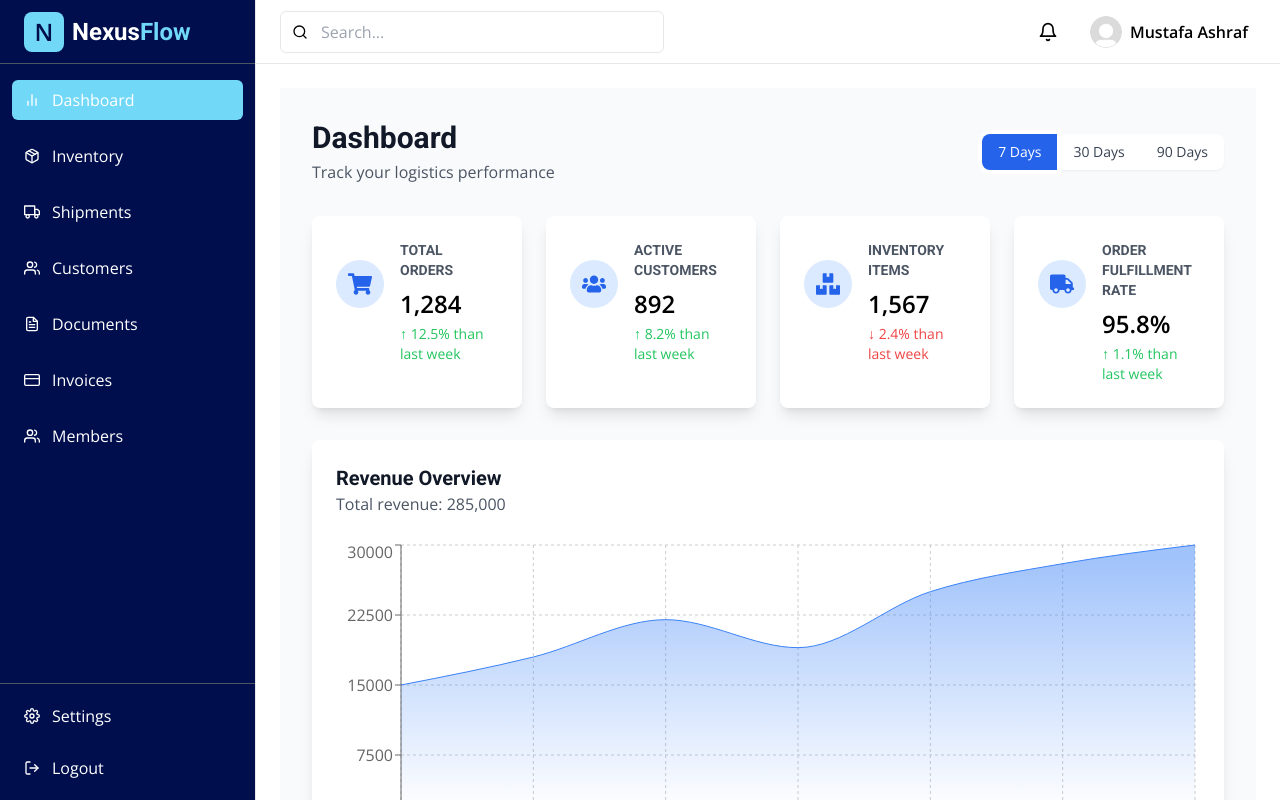
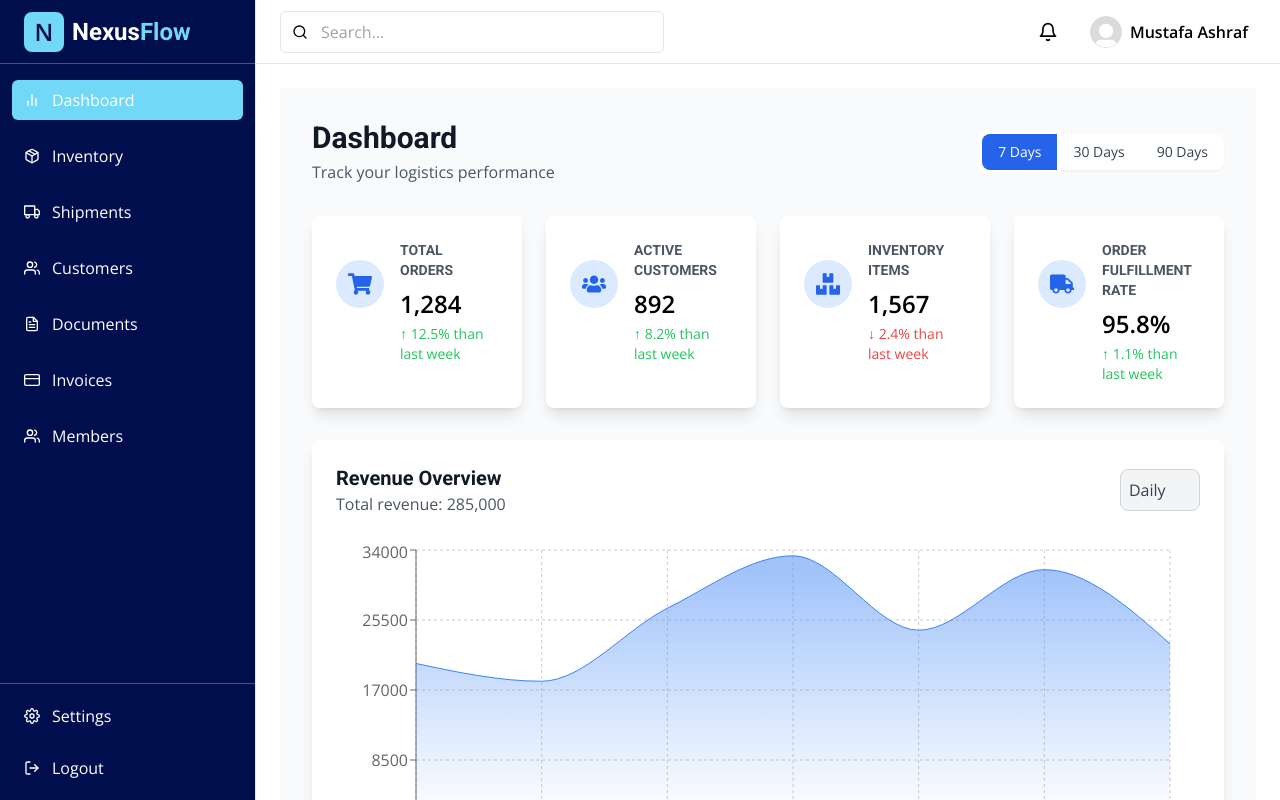
Before and after one commit to MustafaAFarag/SME-Huawei, a React (Vite) app: page /dashboard in a window 1280 px wide. Built offline with nearby package versions, Linux system fonts and the light colour scheme.

Commit message:
Data Changes with the Dashboard

```diff
--- a/src/pages/Dashboard.tsx
+++ b/src/pages/Dashboard.tsx
@@ -1,4 +1,4 @@
-import { useState } from 'react';
+import { useEffect, useState } from 'react';
 import {
   AreaChart,
   Area,
@@ -15,35 +15,61 @@ import { FaShoppingCart, FaUsers, FaBoxes, FaTruck } from 'react-icons/fa';
 import { IconType } from 'react-icons';
 import { motion } from 'framer-motion';
 
+function generateRandomSalesData(
+  days: number,
+): { name: string; value: number }[] {
+  const data = [];
+  for (let i = 1; i <= days; i++) {
+    const randomValue = Math.floor(Math.random() * (35000 - 15000 + 1)) + 15000;
+    data.push({ name: `Day ${i}`, value: randomValue });
+  }
+  return data;
+}
+
 type Timeframe = '7' | '30' | '90';
+type ViewOption = 'daily' | 'weekly' | 'monthly';
 
-const salesData: Record<Timeframe, { name: string; value: number }[]> = {
-  '7': [
-    { name: 'Day 1', value: 15000 },
-    { name: 'Day 2', value: 18000 },
-    { name: 'Day 3', value: 22000 },
-    { name: 'Day 4', value: 19000 },
-    { name: 'Day 5', value: 25000 },
-    { name: 'Day 6', value: 28000 },
-    { name: 'Day 7', value: 30000 },
-  ],
+const salesData: Record<
+  ViewOption,
+  Record<Timeframe, { name: string; value: number }[]>
+> = {
+  daily: {
+    '7': generateRandomSalesData(7), // Daily data for 7 days
+    '30': generateRandomSalesData(30), // Daily data for 30 days
+    '90': generateRandomSalesData(90), // Daily data for 90 days
+  },
+  weekly: {
+    '7': [], // Disable weekly for 7 days
     '30': [
       { name: 'Week 1', value: 15000 },
       { name: 'Week 2', value: 18000 },
       { name: 'Week 3', value: 22000 },
       { name: 'Week 4', value: 19000 },
-    { name: 'Week 5', value: 25000 },
-    { name: 'Week 6', value: 28000 },
-    { name: 'Week 7', value: 30000 },
-    { name: 'Week 8', value: 32000 },
-    { name: 'Week 9', value: 35000 },
-    { name: 'Week 10', value: 38000 },
-  ],
+    ], // Weekly data for 30 days
+    '90': [
+      { name: 'Week 1', value: 15000 },
+      { name: 'Week 2', value: 18000 },
+      { name: 'Week 3', value: 22000 },
+      { name: 'Week 4', value: 19000 },
+      { name: 'Week 5', value: 21000 },
+      { name: 'Week 6', value: 20000 },
+      { name: 'Week 7', value: 23000 },
+      { name: 'Week 8', value: 24000 },
+      { name: 'Week 9', value: 25000 },
+      { name: 'Week 10', value: 26000 },
+      { name: 'Week 11', value: 27000 },
+      { name: 'Week 12', value: 28000 },
+    ], // Weekly data for 90 days
+  },
+  monthly: {
+    '7': [], // Disable monthly for 7 days
+    '30': [], // Disable monthly for 30 days
     '90': [
       { name: 'Month 1', value: 50000 },
       { name: 'Month 2', value: 60000 },
       { name: 'Month 3', value: 70000 },
-  ],
+    ], // Monthly data for 90 days
+  },
 };
 
 const categoryBreakdown: Record<
@@ -121,9 +147,17 @@ const DashboardStat = ({
 
 function Dashboard() {
   const [timeframe, setTimeframe] = useState<Timeframe>('7');
+  const [viewOption, setViewOption] = useState<ViewOption>('daily');
 
-  const currentSalesData = salesData[timeframe];
+  const currentSalesData = salesData[viewOption][timeframe];
   const currentCategoryData = categoryBreakdown[timeframe];
+
+  useEffect(
+    function () {
+      setViewOption('daily');
+    },
+    [timeframe],
+  );
 
   const dashboardStats = {
     '7': {
@@ -226,12 +260,48 @@ function Dashboard() {
                 {formatNumberWithCommas(RevenueOverView[timeframe])}
               </p>
             </div>
+            <select
+              value={viewOption}
+              onChange={(e) => setViewOption(e.target.value as ViewOption)}
+              className="cursor-pointer appearance-none rounded-lg border border-gray-300 bg-gray-100 p-2 text-gray-700 transition-colors duration-200 ease-in-out focus:border-blue-500 focus:outline-none focus:ring-2 focus:ring-blue-500"
+            >
+              <option className="bg-white text-gray-700" value="daily">
+                Daily
+              </option>
+              <option
+                value="weekly"
+                disabled={timeframe === '7'}
+                className="bg-white text-gray-700 disabled:cursor-not-allowed disabled:bg-gray-100 disabled:text-gray-400"
+              >
+                Weekly
+              </option>
+              <option
+                className="bg-white text-gray-700 disabled:cursor-not-allowed disabled:bg-gray-100 disabled:text-gray-400"
+                value="monthly"
+                disabled={timeframe === '7' || timeframe === '30'}
+              >
+                Monthly
+              </option>
+            </select>
           </div>
+
           <div className="h-80">
             <ResponsiveContainer width="100%" height="100%">
-              <AreaChart data={currentSalesData}>
+              <AreaChart
+                data={currentSalesData}
+                margin={{ top: 10, right: 30, left: 20, bottom: 0 }} // Adjust margins
+              >
                 <CartesianGrid strokeDasharray="3 3" />
-                <XAxis dataKey="name" />
+                <XAxis
+                  dataKey="name"
+                  interval={
+                    viewOption === 'weekly' || viewOption == 'monthly'
+                      ? 0
+                      : currentSalesData.length === 7
+                        ? 0
+                        : 4
+                  }
+                />
                 <YAxis />
                 <Tooltip />
                 <defs>
```
Lines whose indentation alone changed are shown as unchanged.
